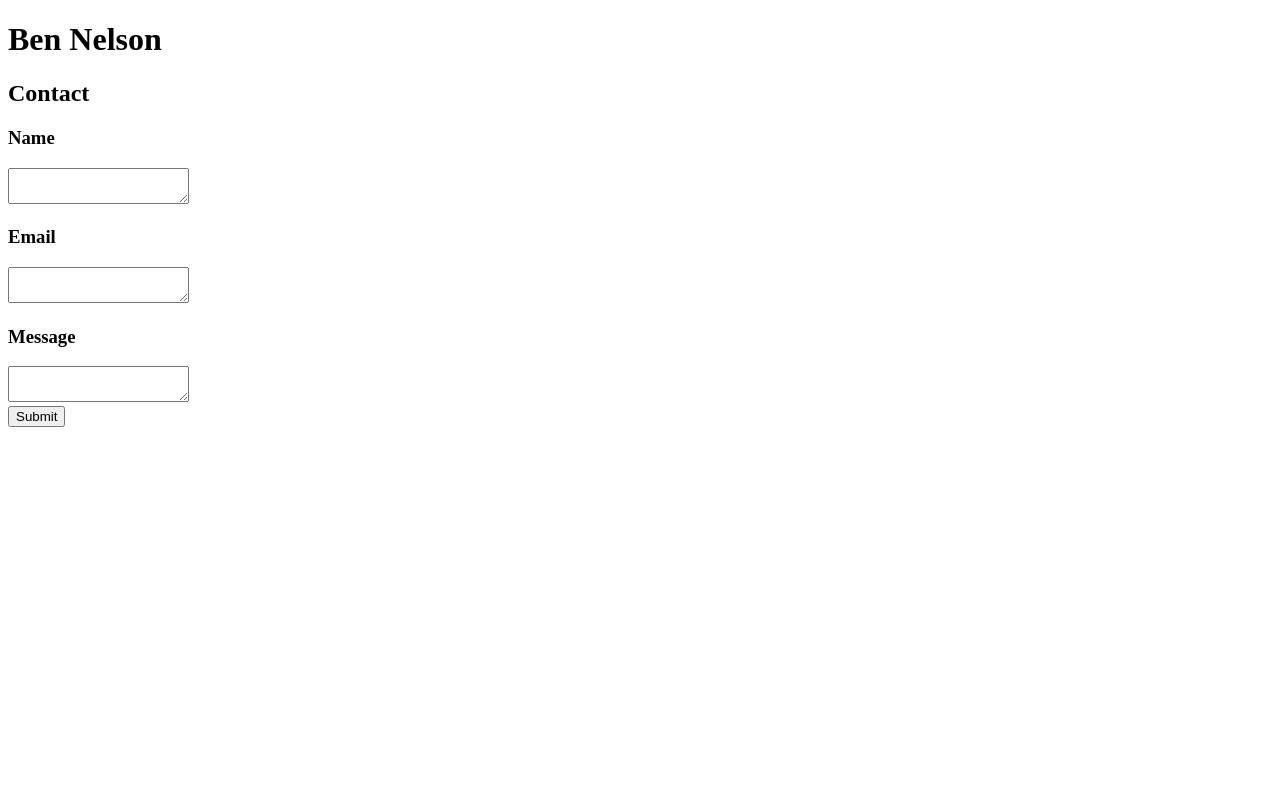
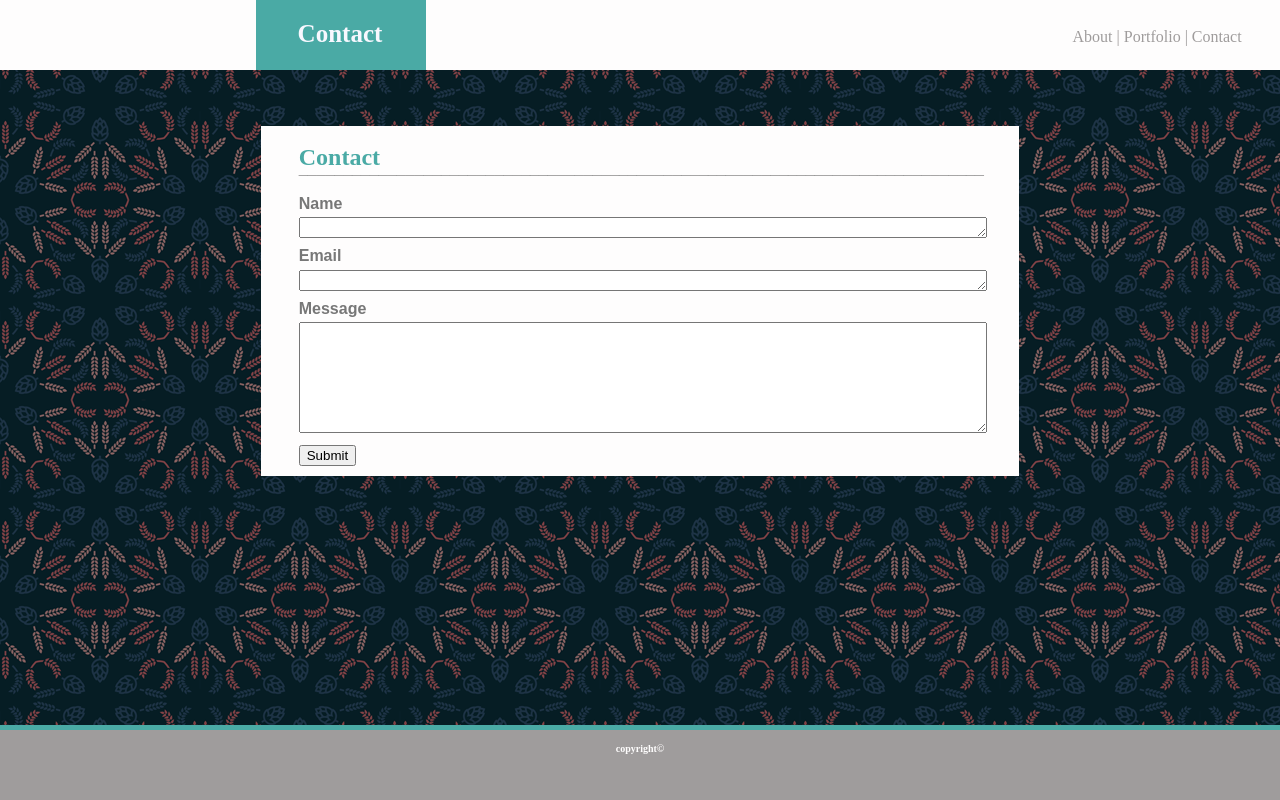
Before and after one commit to nelecaster/Basic-Portfolio, a plain HTML site: page contact.html in a window 1280 px wide. Drawn offline with Linux system fonts and the light colour scheme.

Commit message:
about 2/3 done

```diff
--- /dev/null
+++ b/assets/css/reset.css
@@ -0,0 +1,48 @@
+/* http://meyerweb.com/eric/tools/css/reset/
+   v2.0 | 20110126
+   License: none (public domain)
+*/
+
+html, body, div, span, applet, object, iframe,
+h1, h2, h3, h4, h5, h6, p, blockquote, pre,
+a, abbr, acronym, address, big, cite, code,
+del, dfn, em, img, ins, kbd, q, s, samp,
+small, strike, strong, sub, sup, tt, var,
+b, u, i, center,
+dl, dt, dd, ol, ul, li,
+fieldset, form, label, legend,
+table, caption, tbody, tfoot, thead, tr, th, td,
+article, aside, canvas, details, embed,
+figure, figcaption, footer, header, hgroup,
+menu, nav, output, ruby, section, summary,
+time, mark, audio, video {
+	margin: 0;
+	padding: 0;
+	border: 0;
+	font-size: 100%;
+	font: inherit;
+	vertical-align: baseline;
+}
+/* HTML5 display-role reset for older browsers */
+article, aside, details, figcaption, figure,
+footer, header, hgroup, menu, nav, section {
+	display: block;
+}
+body {
+	line-height: 1;
+}
+ol, ul {
+	list-style: none;
+}
+blockquote, q {
+	quotes: none;
+}
+blockquote:before, blockquote:after,
+q:before, q:after {
+	content: '';
+	content: none;
+}
+table {
+	border-collapse: collapse;
+	border-spacing: 0;
+}
--- /dev/null
+++ b/assets/css/style-contact.css
@@ -0,0 +1,139 @@
+#TopBarDiv {
+    background-color: #fefdfd;
+    width: 100%;
+    height: 70px;
+    position: absolute;
+    top: 0%;
+    left: 0%;
+    border-bottom-color: black;
+    border-bottom-width: 10px;
+}
+
+#nameDiv {
+    position: absolute;
+    top: 0%;
+    left: 20%;
+    width: 170px;
+    height: 70px;
+    background-color: #4aaaa5
+}
+
+h1 {
+    position: absolute;
+    margin: 0 auto;
+    font-size: 25px;
+    color: ghostwhite;
+    left: 23.25%;
+    top: 20px;
+}
+
+body {
+    background-image: url(../images/wheat.png)
+}
+
+.mainSection {
+    width: 60%;
+    height: 350px;
+    background-color: #fefdfd;
+    top: 15%;
+    position: relative;
+    left: 20%;
+    margin-top: 10%;
+}
+
+
+
+.t1 {
+    position: absolute;
+    width: 90%;
+    left: 5%;
+    height: 15px;
+    top: 26%;
+}
+
+.t2 {
+    position: absolute;
+    width: 90%;
+    left: 5%;
+    height: 15px;
+    top: 41%;
+}
+
+.t3 {
+    position: absolute;
+    width: 90%;
+    left: 5%;
+    height: 30%;
+    top: 56%;
+}
+
+h2 {
+    left: 5%;
+    top: 5%;
+    position: absolute;
+    margin: 0%;
+    color: #4aaaa5;
+}
+
+h3 {
+    font-family: Arial, Helvetica, sans-serif;
+    font-size: medium;
+    color: #777777;
+}
+
+.line {
+    position: absolute;
+    left: 5%;
+    top: 5%;
+    color: #777777;
+}
+
+
+.name {
+    position: absolute;
+    left: 5%;
+    top: 15%;
+}
+
+.email {
+    position: absolute;
+    left: 5%;
+    top: 30%;
+}
+
+.message {
+    position: absolute;
+    left: 5%;
+    top: 45%;
+}
+
+.button {
+    position: absolute;
+    left: 5%;
+    top: 91%;
+}
+
+#navbuttons {
+    position: fixed;
+    top: 3.5%;
+    right: 3%;
+    color: #9f9c9c;
+}
+
+.footer {
+    width: 100%;
+    height: 70px;
+    position: fixed;
+    bottom: 0%;
+    left: 0%;
+    background-color: #9f9c9c;
+    border-top-color: #4aaaa5;
+    border-top-width: thick;
+    border-top-style: solid;
+}
+
+h4 {
+    text-align: center;
+    color: #fefdfd;
+    font-size: 10px;
+}
--- /dev/null
+++ b/assets/css/style-index.css
@@ -0,0 +1,108 @@
+#TopBarDiv {
+    background-color: #fefdfd;
+    width: 100%;
+    height: 70px;
+    position: absolute;
+    top: 0%;
+    left: 0%;
+    border-bottom-color: black;
+    border-bottom-width: 10px;
+}
+
+#nameDiv {
+    position: absolute;
+    top: 0%;
+    left: 8%;
+    width: 170px;
+    height: 70px;
+    background-color: #4aaaa5
+}
+
+h1 {
+    position: absolute;
+    margin: 0 auto;
+    font-size: 25px;
+    color: ghostwhite;
+    left: 125px;
+    top: 20px;
+
+}
+
+.mainSection {
+    width: 85%;
+    height: 60%;
+    background-color: #fefdfd;
+    top: 15%;
+    position: fixed;
+    left: 8%;
+}
+
+.greyline {
+    position: fixed;
+    width: 82%;
+    height: 1px;
+    top: 152px;
+    left: 9.4%;
+    background-color: #9f9c9c;
+}
+
+#profilePic {
+    width: 200px;
+    height: 200px;
+    float: left;
+    margin-top: 7%;
+    margin-left: 1.5%;
+}
+
+body {
+    background-image: url(../images/wheat.png);
+}
+
+h2 {
+    color: #4aaaa5;
+    position: absolute;
+    left: 2%;
+}
+
+p {
+    font-size: medium;
+    text-align: center;
+    top: 10%;
+    color: #918D8D;
+
+}
+
+#text {
+    margin-top: 6.8%;
+    position: relative;
+
+}
+
+.footer {
+    width: 100%;
+    height: 70px;
+    position: fixed;
+    bottom: 0%;
+    left: 0%;
+    background-color: #9f9c9c;
+    border-top-color: #4aaaa5;
+    border-top-width: thick;
+    border-top-style: solid;
+}
+
+h3 {
+    text-align: center;
+    color: #fefdfd;
+    font-size: 10px;
+}
+
+#navbuttons {
+    position: fixed;
+    top: 3.5%;
+    right: 3%;
+    color: #9f9c9c;
+}
+
+p {
+    font-family: Arial, Helvetica, sans-serif;
+}
--- a/contact.html
+++ b/contact.html
@@ -5,45 +5,81 @@
     <meta name="viewport" content="width=, initial-scale=1.0">
     <meta http-equiv="X-UA-Compatible" content="ie=edge">
     <title>Document</title>
+    <link rel="stylesheet" href="assets/css/style-contact.css">
 </head>
 <body>
 
+        <div id="TopBarDiv">
+            </div>
+
+        <div id="nameDiv">
+            </div>
+
     <h1>
-        Ben Nelson
+        Contact
     </h1>
 
-    <h2>
+    <div id="navbuttons">
+        <nobr>About</nobr>
+        <nobr>|</nobr>
+        <nobr>Portfolio</nobr>
+        <nobr>|</nobr>
+        <nobr>Contact</nobr>
+     </div>
+
+    <section class="mainSection">
+
+
+        <h2>
         Contact
     </h2>
 
-    <h3>
+    <div class="greyline">
+    </div>
+
+    <h3 class="line">
+        _____________________________________________________________________________
+    </h3>
+
+    <h3 class="name">
         Name
     </h3>
 
-    <textarea>
+    <textarea class="t1">
 
     </textarea>
 
-    <h3>
+
+
+    <h3 class="email">
         Email
     </h3>
 
-    <textarea>
+    <textarea class="t2">
 
     </textarea>
 
-    <h3>
+
+
+    <h3 class="message">
         Message
     </h3>
 
-    <textarea>
+    <textarea class="t3">
 
     </textarea>
 
-    <div>
+
+
+    <div class="button">
         <button>Submit</button>
     </div>
 
+    <div class="footer">
+        <h4>copyright©</h4>
+             </div>
 
+
+</section>
 </body>
 </html>
```
Also changed, not shown: index.html (+46 -6 lines), portfolio.html (+1 -0 lines), assets/css/style.css (deleted), assets/images/wheat.png (added).
